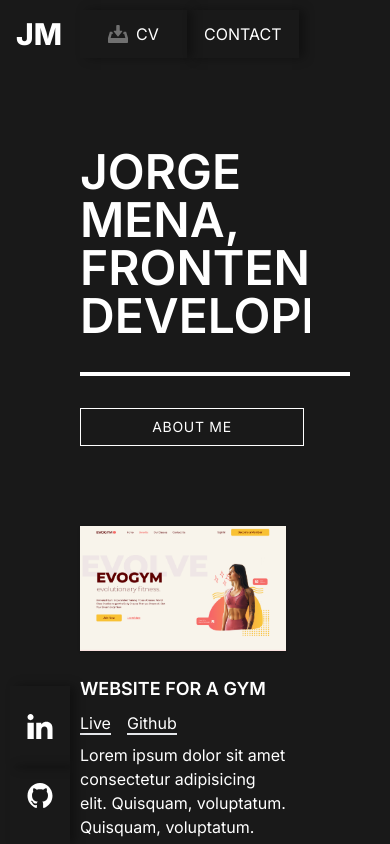
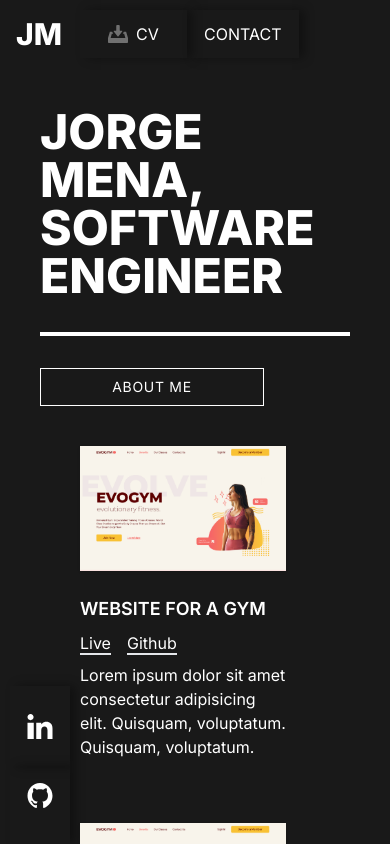
Before and after one commit to aljorgevi/nextjs-ts-portfolio, a Next.js app: page / in a window 390 px wide. Shown: the top 844 px of the page. Built offline with nearby package versions, Linux system fonts and the light colour scheme.

Commit message:
add useMediaQuery

```diff
--- a/src/components/Hero.tsx
+++ b/src/components/Hero.tsx
@@ -3,19 +3,15 @@
 import { useState } from 'react'
 import { AnimatePresence, motion as m } from 'framer-motion'
 import { contentAnimation } from '@/utils/animations'
+import { useMediaQuery } from '@/app/hooks/useMediaQuery'
 
 export default function Hero() {
 	const [showAbout, setShowAbout] = useState(false)
+	const desktop = useMediaQuery('(min-width: 768px)')
 
 	return (
-		<section className='max-w-[50rem] overflow-hidden p-10'>
-			<div>
-				<h1 className='text-5xl overflow-hidden font-semibold leading-none uppercase'>
-					Jorge Mena,
-					<br />
-					Frontend Developer
-				</h1>
-			</div>
+		<section className='max-w-[50rem] overflow-hidden md:p-10'>
+			{desktop ? <DesktopTitle /> : <MobileTitle />}
 
 			<hr className='w-[32rem] my-8 border-none h-1 text-[#fff] bg-[#fff]' />
 
@@ -63,3 +59,24 @@ export default function Hero() {
 		</section>
 	)
 }
+
+const MobileTitle = () => (
+	<div>
+		<div className='text-5xl overflow-hidden font-extrabold leading-none uppercase'>
+			<p>Jorge</p>
+			<p>Mena, </p>
+			<p>Software</p>
+			<p>Engineer</p>
+		</div>
+	</div>
+)
+
+const DesktopTitle = () => (
+	<div>
+		<div className='text-5xl overflow-hidden font-extrabold leading-none uppercase'>
+			Jorge Mena,
+			<br />
+			Software Engineer
+		</div>
+	</div>
+)
```
